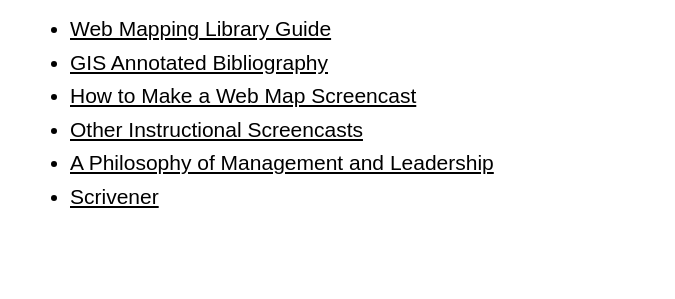
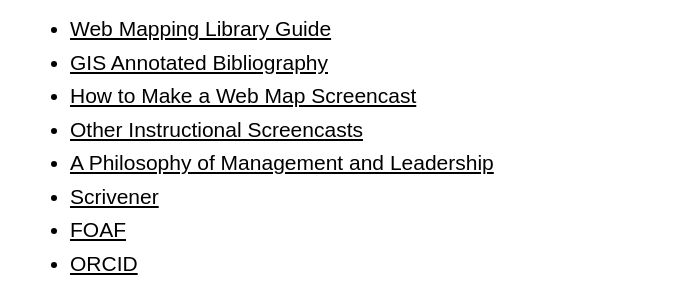
Before and after one commit to greeve/greeve.github.io, a plain HTML site: page index.html in a window 1280 px wide. Shown: the part 219-518 px from the top of the page, without its empty margins (98-773 px from the left). Drawn offline with Linux system fonts and the light colour scheme.

Commit message:
Add two additional links

```diff
--- a/index.html
+++ b/index.html
@@ -29,6 +29,8 @@
             <li><a href="https://vimeo.com/user27908261" title="Vimeo videos by Greg Reeve">Other Instructional Screencasts</a></li>
             <li><a href="mlis/libr204/philosophy/" title="LIBR 204 Final Project - A Philosophy of Management and Leadership">A Philosophy of Management and Leadership</a></li>
             <li><a href="mlis/info280/scrivener/" title="Scrivener">Scrivener</a></li>
+            <li><a href="https://greeve.github.io/foaf.rdf" title="Greg's Friend-of-a-friend">FOAF</a></li>
+            <li><a href="https://orcid.org/0000-0002-7908-3755" title="Greg's ORCID">ORCID</a></li>
         </ul>
     </main>
 
```
